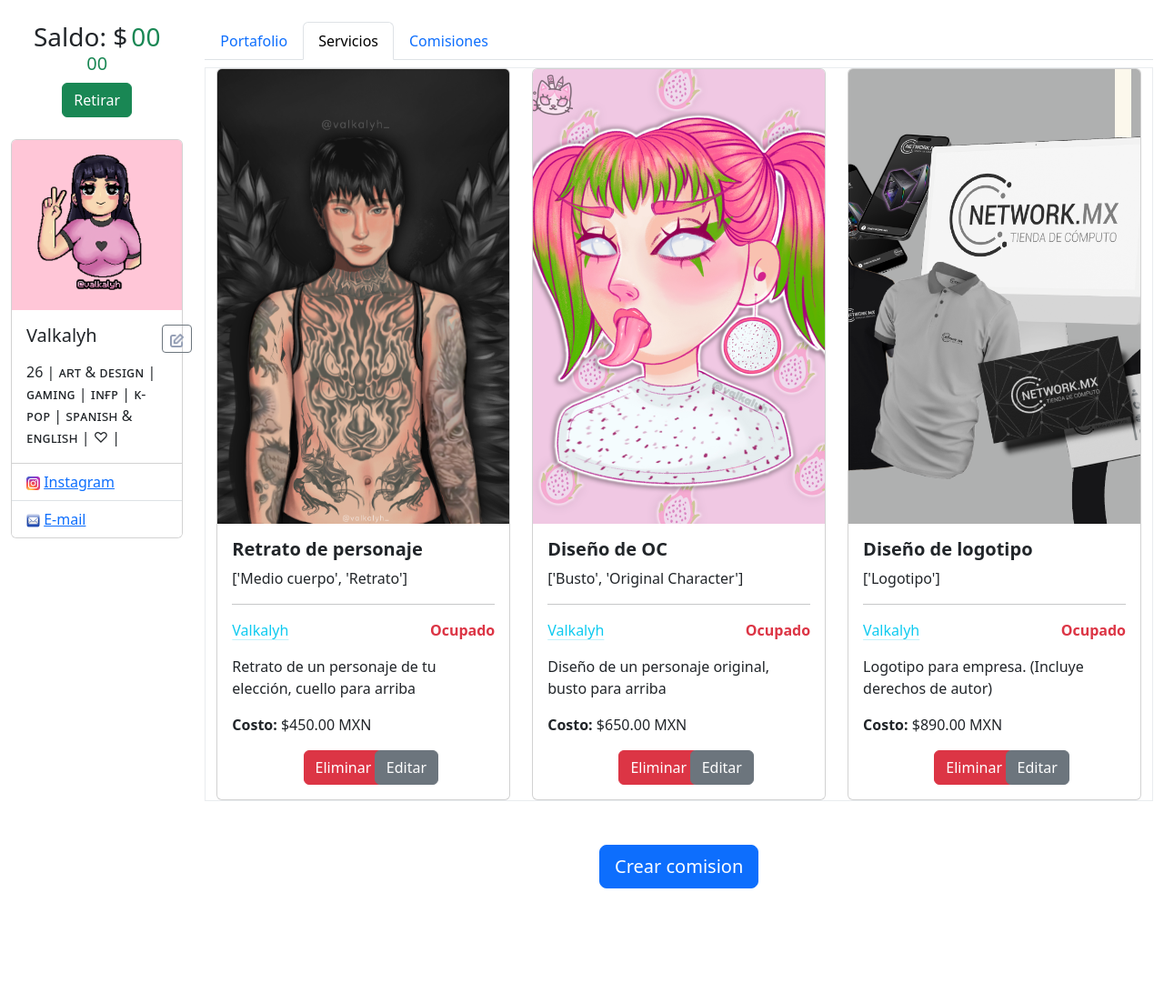
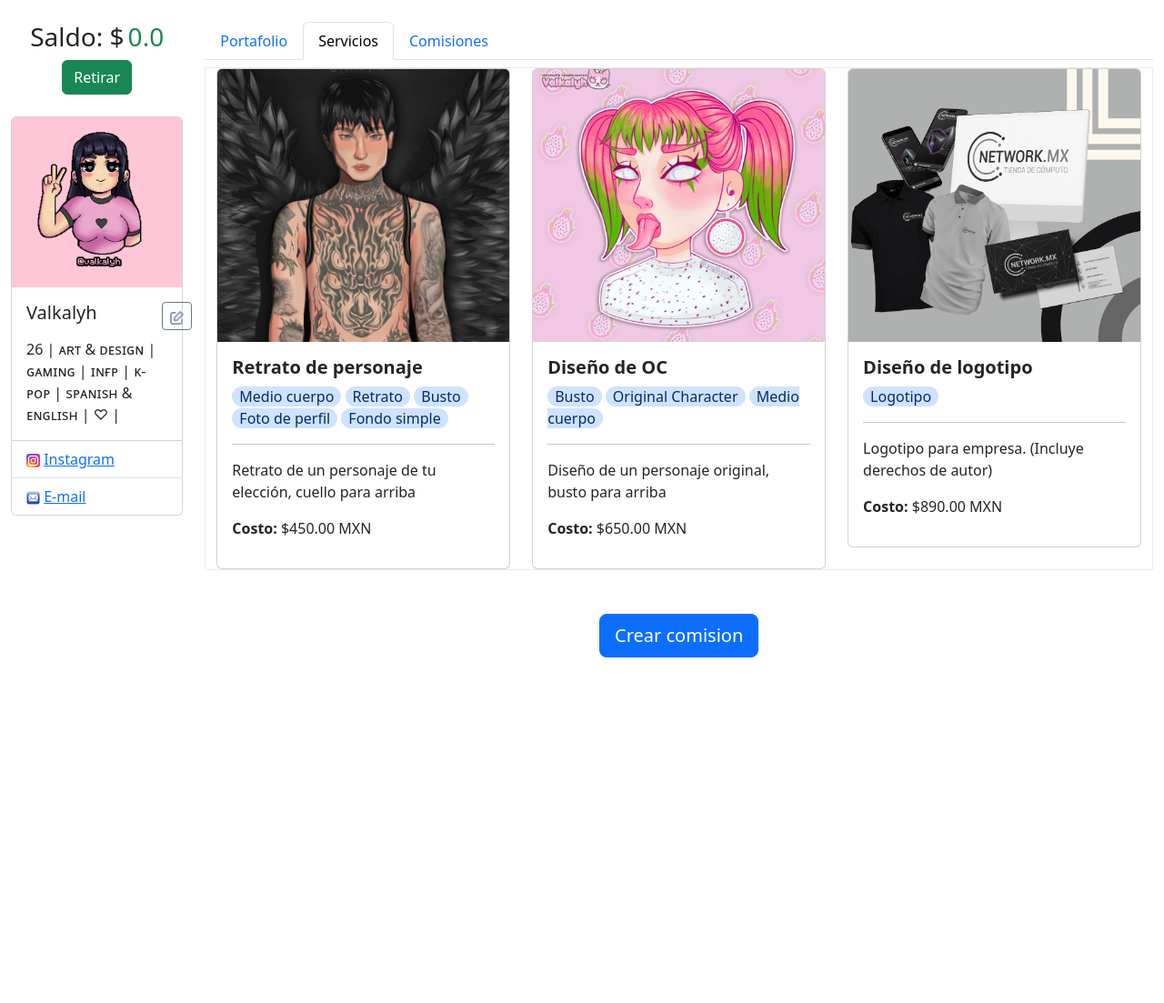
Before and after one commit to luisUACM/ComisionesArtistas, a Flask app: page /mi_perfil in a window 1280 px wide, after a click on "Servicios". Shown: the part 88-1191 px from the top of the page at 91% size. Run offline with Flask 3, Linux system fonts and the light colour scheme; a user stored in the database is signed in.

Commit message:
Se mejoro la tarjeta de servicio

```diff
--- a/app/src/modelo/model.py
+++ b/app/src/modelo/model.py
@@ -248,11 +248,12 @@ class Servicio:
         return "0.00"  # Si no hay concepto que cumpla la condición, devuelve "0.00"
 
     def dame_etiquetas(self) -> list[str]:
-        # Verificar si hay al menos una pieza de arte en la lista
-        if self._piezas_arte:
-            # Obtener las etiquetas del primer elemento de la lista de piezas de arte
-            return self._piezas_arte[0].etiquetas  # Asumiendo que cada objeto 'Arte' tiene un atributo 'etiquetas'
-        return []  # Retornar lista vacía si no hay piezas de arte
+        lista = []
+        for p in self.piezas_arte:
+            for e in p.etiquetas:
+                if e not in lista:
+                    lista.append(e)
+        return lista
 
     def dame_descripcion(self) -> str:
         for concepto in self._conceptos:
--- /dev/null
+++ b/app/src/static/css/tarjeta_servicio.css
@@ -0,0 +1,16 @@
+.contenedor-imagen {
+    position: relative;
+    height: 300px;
+}
+
+.imagen-tarjeta {
+    height: 100%;
+    object-fit: cover;
+    transition: transform 0.5s ease;
+    position: absolute;
+}
+
+.imagen-tarjeta:hover {
+    transform: scale(1.2);
+    z-index: 10;
+}
--- a/app/src/templates/index.html
+++ b/app/src/templates/index.html
@@ -3,6 +3,7 @@
 
 {% block css %}
     <link rel="stylesheet" href="../static/css/index.css">
+    <link rel="stylesheet" href="../static/css/tarjeta_servicio.css">
 {% endblock %}
 
 {% block content %}
--- a/app/src/templates/perfil_artista.html
+++ b/app/src/templates/perfil_artista.html
@@ -2,6 +2,7 @@
 
 {% block css %}
     <link rel="stylesheet" href="../static/css/style_tarjeta_comision.css">
+    <link rel="stylesheet" href="../static/css/tarjeta_servicio.css">
 {% endblock %}
 
 {% block content %}
@@ -11,8 +12,7 @@
                 {% if g.id_cuenta == usuario.id %}
                     <div class="container text-center mb-4">
                         <span class="h3">Saldo: $</span>
-                        <span class="h3 text-success">00</span>
-                        <span class="h5 text-success">00</span>
+                        <span class="h3 text-success">{{ usuario.saldo }}</span>
                         <div class="row mt-2">
                             <div class="col">
                                 <button type="button" class="btn btn-success">Retirar</button>
--- a/app/src/templates/servicios.html
+++ b/app/src/templates/servicios.html
@@ -1,6 +1,6 @@
 <div class="tab-pane fade" id="tab-servicios" role="tabpanel" aria-labelledby="tabServicios" tabindex="0">
     <div class="container-fluid">
-        {% for fila in usuario.servicios | batch(3) %}
+        {% for fila in usuario.servicios | batch(4) %}
                 <div class="row border border-light-subtle mt-2">
                     {% for s in fila %}
                         {% set servicio = s %}
--- a/app/src/templates/tarjeta_servicio.html
+++ b/app/src/templates/tarjeta_servicio.html
@@ -1,11 +1,14 @@
-<div class="card"> <!-- style="width: 300px; height: 200px;" -->
-    <div style="height: 500px;">
-    <img src="{{ url_for('uploads', filename=servicio.obtener_ruta_primera_arte().0) }}" class="card-img-top" alt="Imagen del Servicio" style="height: 100%; object-fit: cover;"> <!-- style="width: 100%; height: 100%; object-fit: cover;" -->
+<div class="card">
+    <div class="contenedor-imagen">
+    <img src="{{ url_for('uploads', filename=servicio.obtener_ruta_primera_arte().0) }}" class="card-img-top imagen-tarjeta" alt="Imagen del Servicio">
 </div>
     <div class="card-body">
         <h5 class="card-title fw-bold">{{servicio.titulo}}</h5>
-        <p class="card-text mb-3">{{servicio.dame_etiquetas()}}</p>
+        {% for e in servicio.dame_etiquetas() %}
+        <span class="card-text mb-3 ps-2 pe-2 bg-primary-subtle rounded-pill text-primary-emphasis">{{ e }}</span>
+        {% endfor %}
         <hr>
+        {% if g.ruta != 'perfil' %}
             <div class="row mb-3">
                 <div class="col">
                     <a class="card-text link-info link-offset-2 link-underline-opacity-25 link-underline-opacity-75-hover " href="{{'/artista/' ~ usuario.id}}">{{usuario.nombre}}</a>
@@ -18,16 +21,17 @@
                     {% endif %}
                 </div>
             </div>
+        {% endif %}
         <p class="card-text">{{ servicio.dame_descripcion() }}<br></p>
         <p class="card-text"><strong>Costo:</strong> {{servicio.dame_costo_base() }}</p>
         <div class="row justify-content-center text-center">
-            {% if g.id_cuenta == usuario.id %}
-            <div class="col-3">
+            {% if g.id_cuenta == usuario.id and g.ruta == 'perfil' %}
+                <!--div class="col-3">
                     <button type="button" class="btn btn-danger" data-bs-toggle="modal" data-bs-target="#modalEliminar">Eliminar</button>
                 </div>
                 <div class="col-3">
                     <button type="button" class="btn btn-secondary" data-bs-toggle="modal" data-bs-target="#modalEditar">Editar</button>
-            </div>
+                </div-->
             {% else %}
                 <div class="col-4">
                     <a href="/comisionar" class="btn btn-primary">Comisionar</a>
```
Lines whose indentation alone changed are shown as unchanged.
